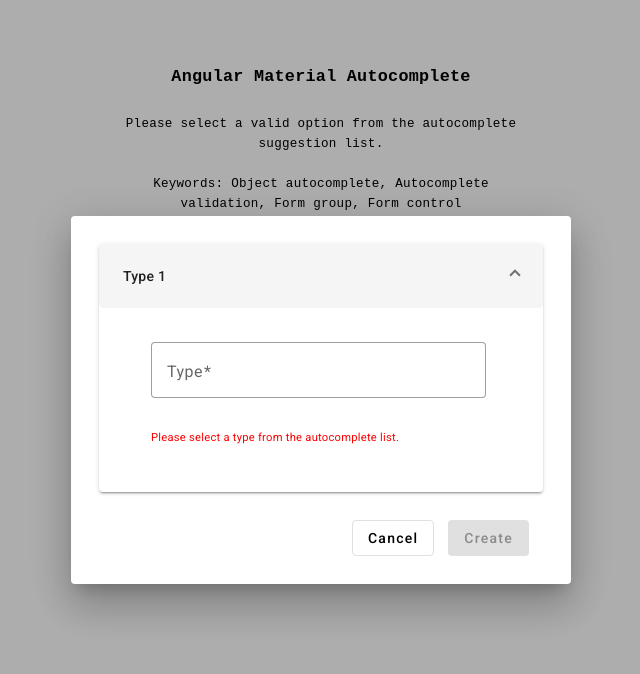
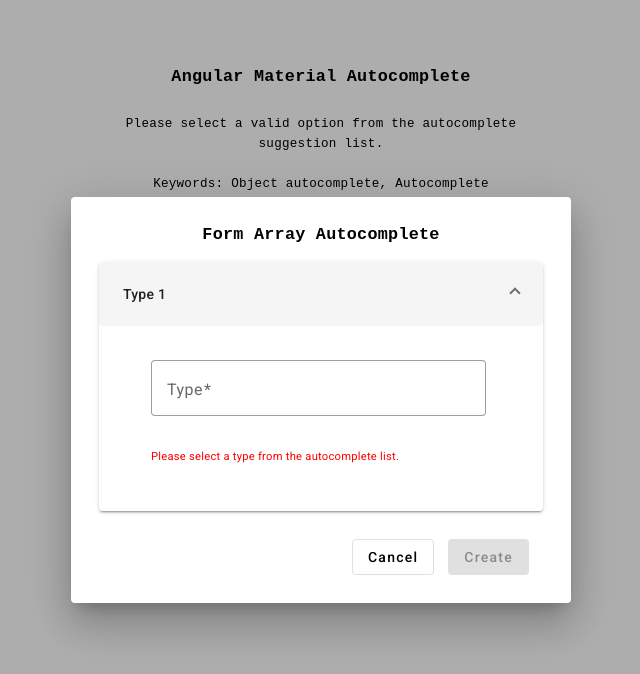
Before and after one commit to m22kats/angular-autocomplete-validation, an Angular app: page / in a window 1280 px wide. Both pictures are taken after typing "Sample" into the empty fields and a click on the button "Add New Link". Shown: the top 674 px of the page, without its empty margins (319-959 px from the left). Built offline with nearby package versions, Linux system fonts and the light colour scheme.

Commit message:
(tooltip and title for guide)

```diff
--- a/src/app/app.module.ts
+++ b/src/app/app.module.ts
@@ -14,6 +14,7 @@
 import { MatExpansionModule } from '@angular/material/expansion';
 import { MatGridListModule } from '@angular/material/grid-list';
 import { FormArrDialogComponent } from './form-arr-dialog/form-arr-dialog.component';
+import { MatTooltipModule } from '@angular/material/tooltip';
 
 @NgModule({
   declarations: [AppComponent, FormArrDialogComponent],
@@ -31,6 +32,7 @@
     MatDialogModule,
     MatExpansionModule,
     MatGridListModule,
+    MatTooltipModule,
   ],
   providers: [MatIconRegistry],
   bootstrap: [AppComponent],
--- a/src/app/form-arr-dialog/form-arr-dialog.component.html
+++ b/src/app/form-arr-dialog/form-arr-dialog.component.html
@@ -1,4 +1,5 @@
 <div class="container">
+  <div id="title"> Form Array Autocomplete </div>
   <form [formGroup]="fg">
     <div formArrayName="typeGroups">
       <mat-accordion [@.disabled]="true">
@@ -100,6 +101,7 @@
     class="action-button"
     (click)="onCreateClick()"
     [disabled]="!fg.get('typeGroups').valid"
+    [matTooltip]="tooltipText"
   >
     Create
   </button>
--- a/src/app/form-arr-dialog/form-arr-dialog.component.scss
+++ b/src/app/form-arr-dialog/form-arr-dialog.component.scss
@@ -1,3 +1,11 @@
+#title {
+  margin-bottom: 1em;
+  font-family: 'Courier New', Courier, monospace;
+  font-weight: bold;
+  font-size: 1.2em;
+  text-align: center;
+}
+
 .container {
   margin: 1em;
 }
--- a/src/app/form-arr-dialog/form-arr-dialog.component.ts
+++ b/src/app/form-arr-dialog/form-arr-dialog.component.ts
@@ -40,6 +40,7 @@
   currentControl = this.typeGroups()?.at(this.currentPanelIndex);
   typeControl = this.currentControl?.get('type');
   isTitleSelected: boolean = false;
+  tooltipText: string = 'Check console log after create';
 
   constructor(
     public dialogRef: MatDialogRef<FormArrDialogComponent>,
```
